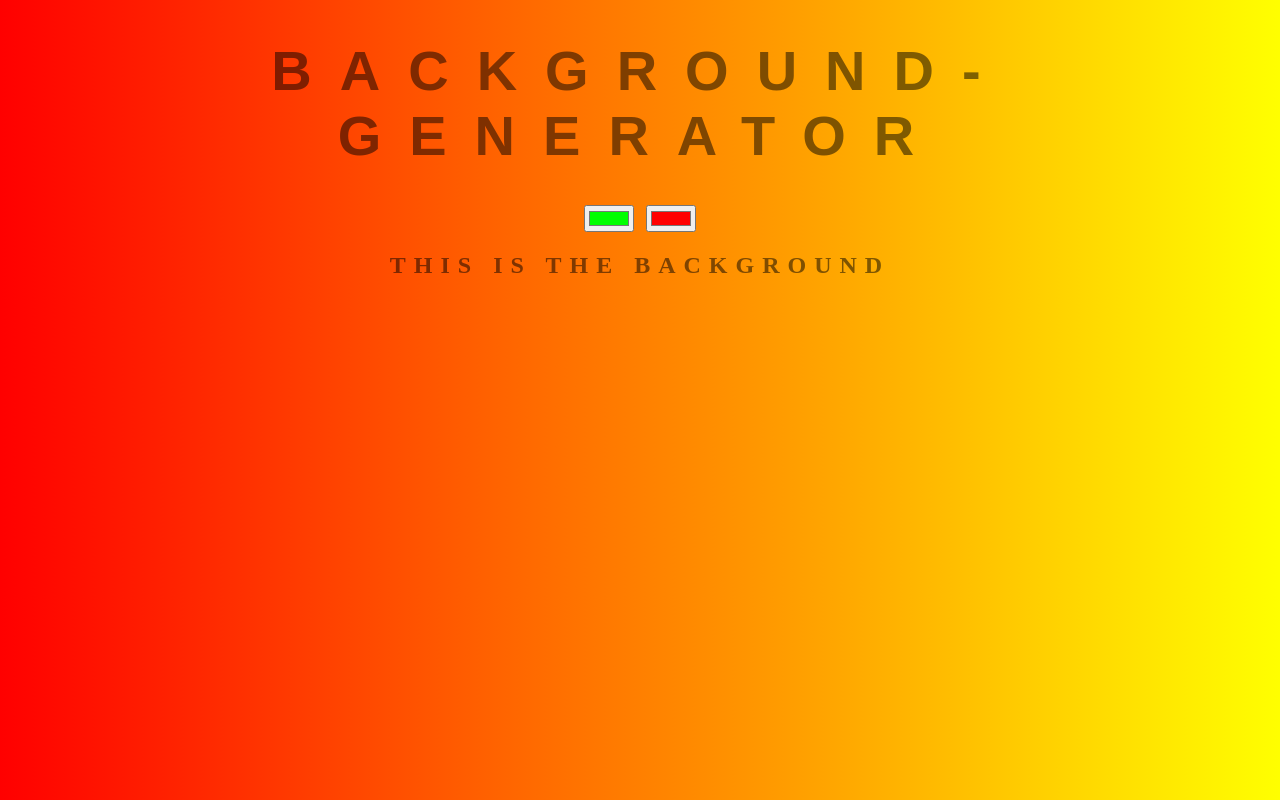
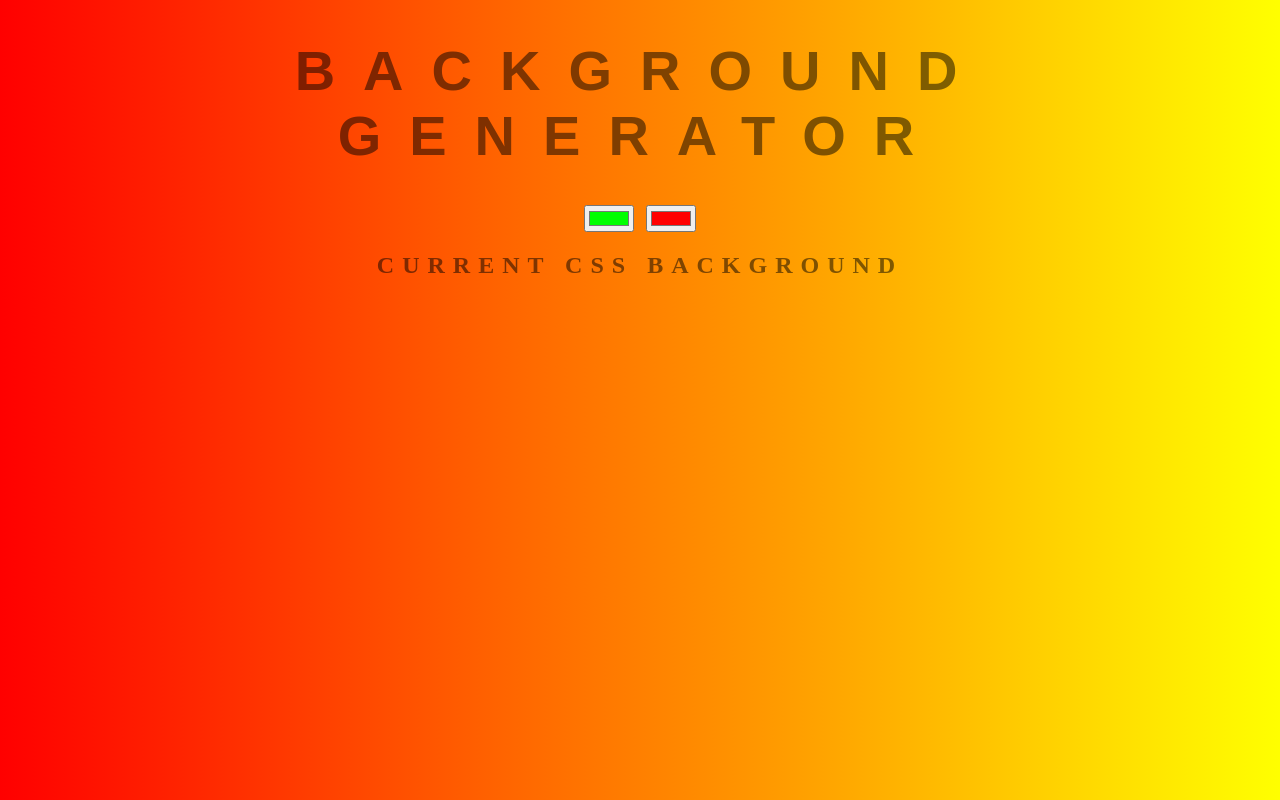
Before and after one commit to maggiechudik/background-generator, a plain HTML site: page index.html in a window 1280 px wide. Drawn offline with Linux system fonts and the light colour scheme.

Commit message:
revert back

```diff
--- a/index.html
+++ b/index.html
@@ -5,10 +5,10 @@
 	<link rel="stylesheet" type="text/css" href="style.css">
 </head>
 <body id = "gradient">
-	<h1>Background-Generator</h1>
+	<h1>Background Generator</h1>
 	<input class = "color1" type="color" name="color1" value=#00ff00>
 	<input class = "color2" type="color" name="color2" value=#ff0000>
-	<h2>This is the background</h2>
+	<h2>Current CSS Background</h2>
 
 	<h3></h3>
 	<script type="text/javascript" src="script.js"></script>
```
